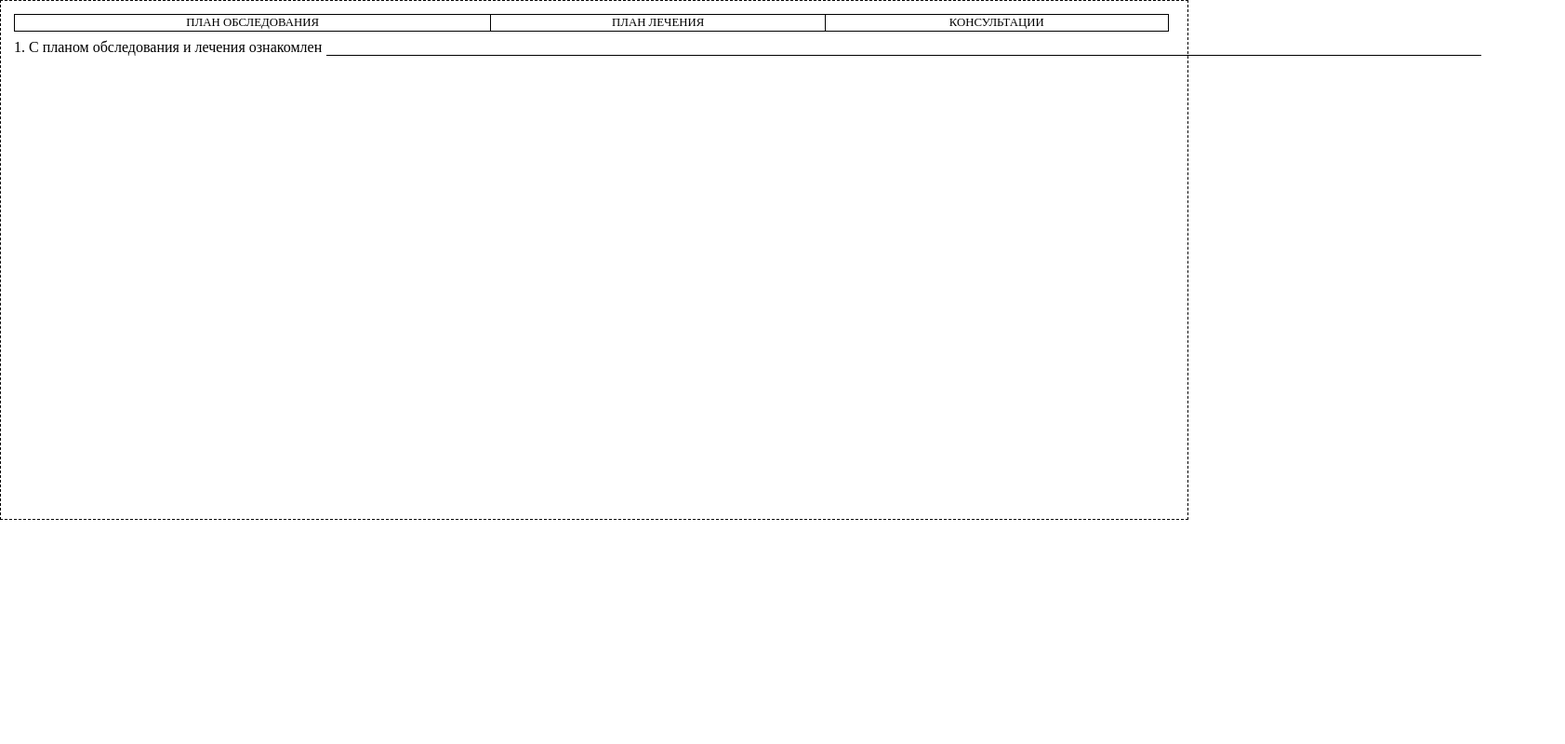
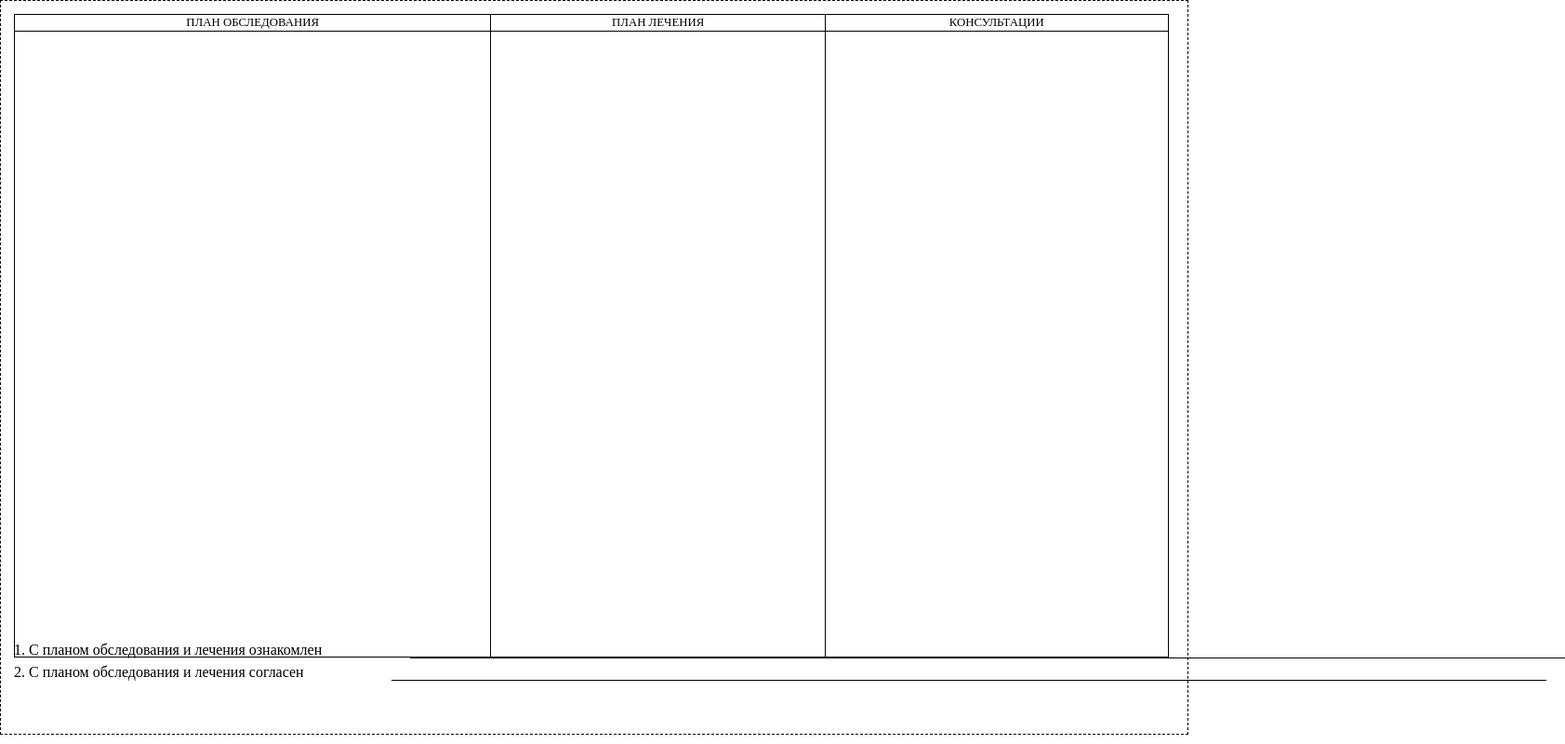
Before and after one commit to 5FB5/salus, a plain HTML site: page src/salus/cards_src/page5.html in a window 1280 px wide. Shown: the whole page at 93% size, 1683 px wide, since content can reach past the window. Drawn offline with Linux system fonts and the light colour scheme.

Commit message:
Вёрстка 5-й страницы

```diff
--- a/src/salus/cards_src/page5.html
+++ b/src/salus/cards_src/page5.html
@@ -19,22 +19,33 @@
     </style>
 </head>
 
-<body style="width: 99.7%; height: 557px; margin: 0; padding: 0; border: dashed black; border-width: thin;">
+<body style="width: 99.7%; height: 788px; margin: 0; padding: 0; border: dashed black; border-width: thin;">
 
 <table border="1" bordercolor="black" width=97%; style="font-size: 0.8em; border-collapse: collapse; position: absolute; top: 15px; left: 15px; margin-right: 120px;">
     <tr>
-        <td style="text-align: center">ПЛАН ОБСЛЕДОВАНИЯ</td>
+        <td style="text-align: center;">ПЛАН ОБСЛЕДОВАНИЯ</td>
         <td style="text-align: center">ПЛАН ЛЕЧЕНИЯ</td>
         <td style="text-align: center">КОНСУЛЬТАЦИИ</br></td>
     </tr>
+    <tr>
+        <td style="height: 670px;"></td>
+        <td></td>
+        <td></td>
+    </tr>
 </table>
 
-<div style="position: absolute; bottom: 92.5%; left: 15px;">
+<div style="position: absolute; bottom: 11.5%; left: 15px;">
     1. С планом обследования и лечения ознакомлен
 </div>
-<div style="font-size: 0.9em; width: 97%; bottom: 92.5%; position: absolute; text-align: left; margin-left: 350px; border-bottom: 1px solid black;">
+<div style="font-size: 0.9em; width: 97%; bottom: 11.5%; position: absolute; text-align: left; margin-left: 440px; border-bottom: 1px solid black;">
+</div>
 
+<div style="position: absolute; bottom: 8.5%; left: 15px;">
+    2. С планом обследования и лечения согласен
 </div>
+<div style="font-size: 0.9em; width: 97%; bottom: 8.5%; position: absolute; text-align: left; margin-left: 420px; border-bottom: 1px solid black;">
+</div>
+
 
 </body>
 </html>
```
